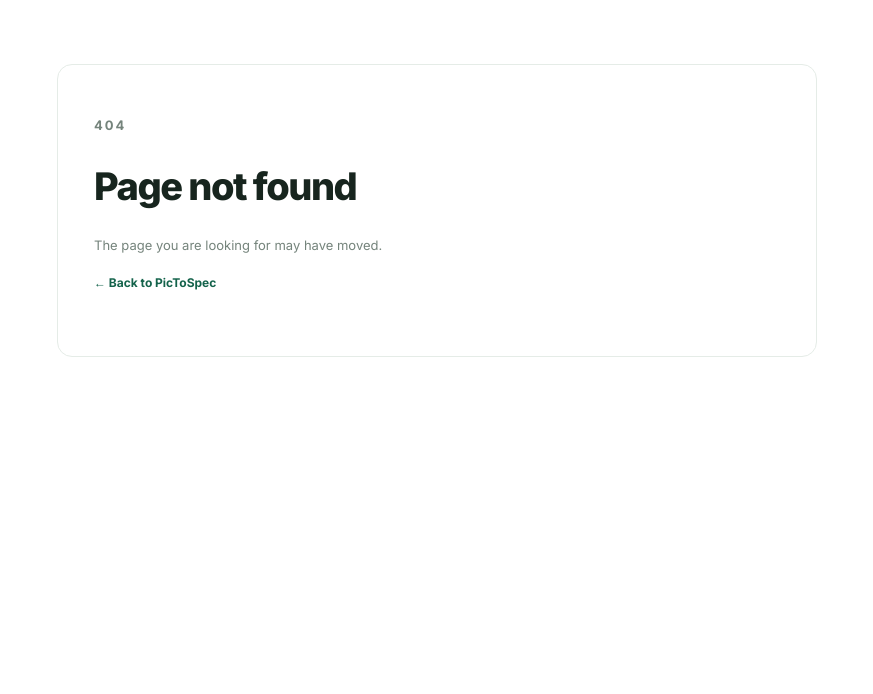
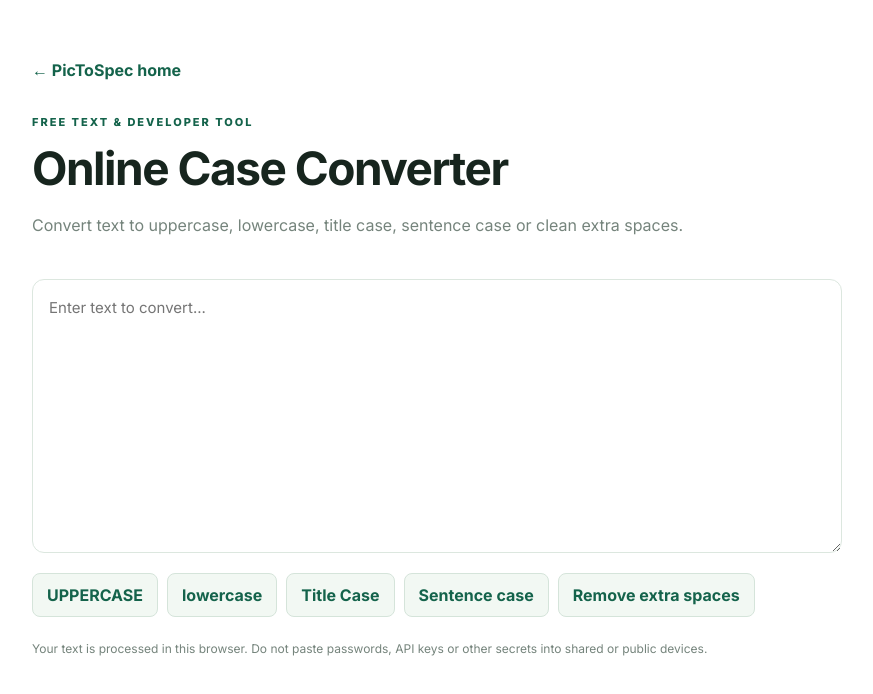
Before and after one commit to ya6331856-cpu/pic-to-spec, a Next.js app: page /case-converter in a window 1280 px wide. Before the commit this address had no page. Shown: the top 694 px of the page, without its empty margins (203-1076 px from the left). Built offline with nearby package versions, Linux system fonts and the light colour scheme.

Commit message:
Add case-converter page with unique SEO metadata

```diff
--- /dev/null
+++ b/app/case-converter/page.tsx
@@ -0,0 +1,4 @@
+import type { Metadata } from "next";
+import TextTool from "@/components/TextTool";
+export const metadata: Metadata = { title: "Case Converter — Uppercase, Lowercase and Title Case", description: "Convert text to uppercase, lowercase, title case, sentence case or remove extra spaces with this free online case converter.", alternates: { canonical: "/case-converter" } };
+export default function Page() { return <TextTool kind="case-converter" />; }
```
